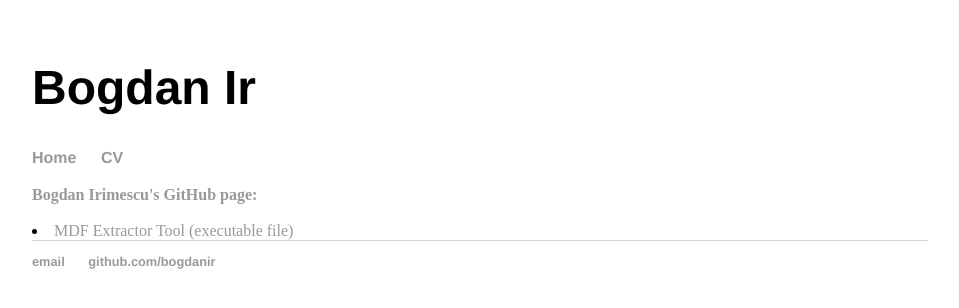
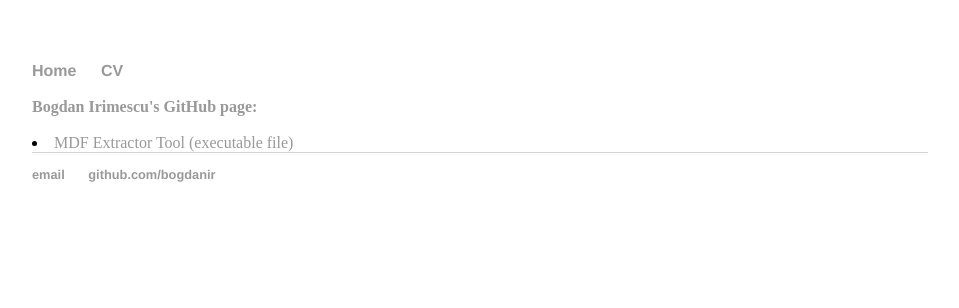
Before and after one commit to bogdanir/MDFextract, a Jekyll site: the page built from index.html, in a window 1280 px wide. Shown: the top 308 px of the page, without its empty margins (160-1119 px from the left). Built offline with Jekyll 4.4.1, drawn with Linux system fonts in a browser that asks for light colours.

Commit message:
Update default.html

```diff
--- a/_layouts/default.html
+++ b/_layouts/default.html
@@ -1,6 +1,5 @@
 ---
-layout: post
-title: Bogdan Ir
+theme: jekyll-theme-midnight
 ---
 
 <!DOCTYPE html>
```
